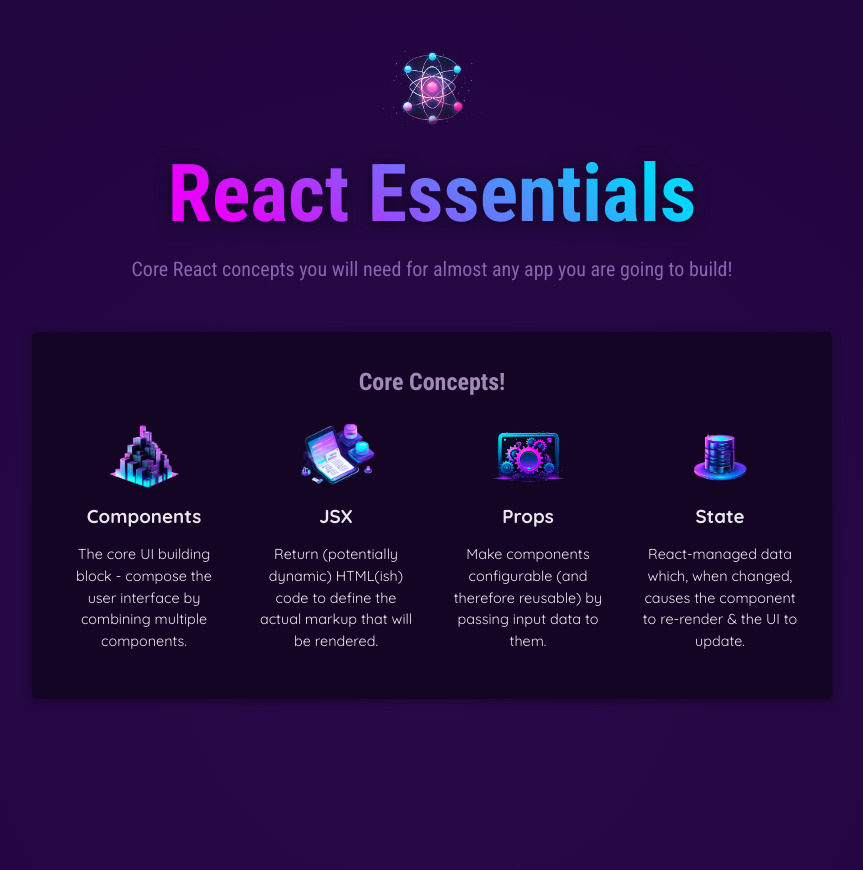
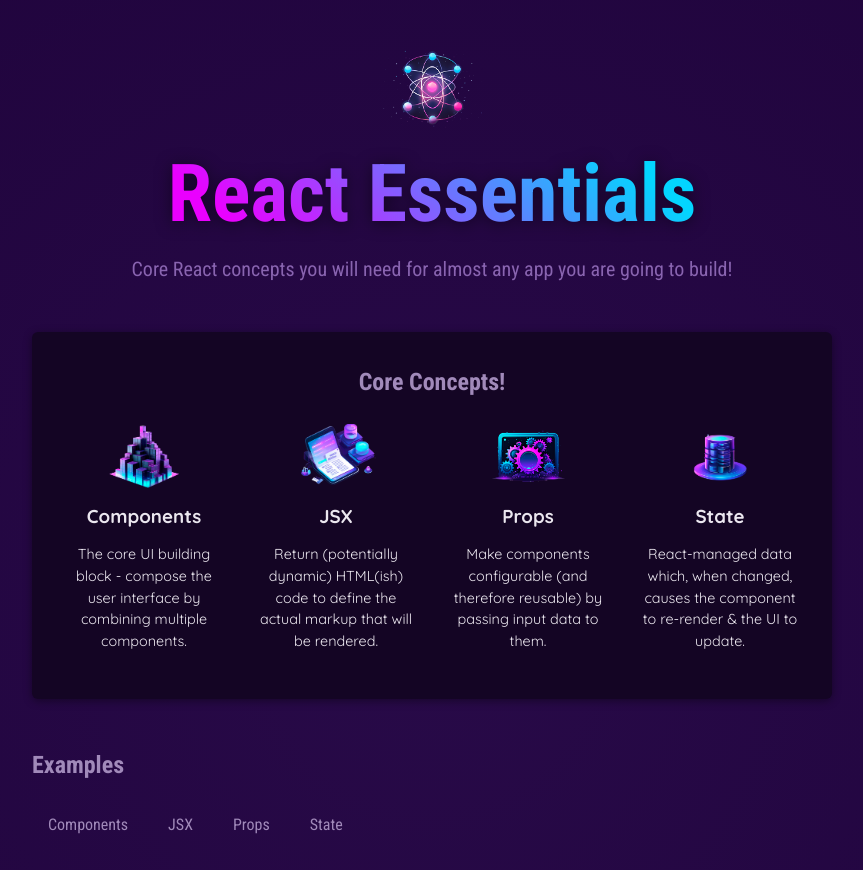
Before and after one commit to ssurajnayak/ReactJSProject_01, a React (Vite) app in the folder 01-starting-project/01-starting-project/: page / in a window 1280 px wide. Shown: the top 870 px of the page, without its empty margins (208-1071 px from the left). Built offline with nearby package versions, Linux system fonts and the light colour scheme.

Commit message:
Branch-01: Adding Examples Section

```diff
--- a/01-starting-project/01-starting-project/src/App.jsx
+++ b/01-starting-project/01-starting-project/src/App.jsx
@@ -1,6 +1,7 @@
-import Header from "./Components/Header";
+import Header from "./Components/Header/Header";
 import Coreconcepts from "./Components/CoreConcepts";
 import { CORE_CONCEPTS } from "./data";
+import Tabbutton from "./Components/TabButton";
 function App() {
   return (
     <div>
@@ -22,6 +23,15 @@
             />
           </ul>
         </section>
+        <section id="examples">
+          <h2>Examples</h2>
+          <menu>
+            <Tabbutton>Components</Tabbutton>
+            <Tabbutton>JSX</Tabbutton>
+            <Tabbutton>Props</Tabbutton>
+            <Tabbutton>State</Tabbutton>
+          </menu>
+        </section>
       </main>
     </div>
   );
--- /dev/null
+++ b/01-starting-project/01-starting-project/src/Components/Header/Header.css
@@ -0,0 +1,27 @@
+header {
+    text-align: center;
+    margin: 3rem 0;
+  }
+
+  header img {
+    height: 5rem;
+    width: 10rem;
+    object-fit: cover;
+  }
+
+  header h1 {
+    margin: 0;
+    font-family: "Roboto Condensed", sans-serif;
+    font-size: 5rem;
+    background: linear-gradient(40deg, #ea00ff, #ea00ff, #03d5ff, #03d5ff);
+    -webkit-background-clip: text;
+    -webkit-text-fill-color: transparent;
+    filter: drop-shadow(0 2px 8px rgba(0, 0, 0, 0.5));
+  }
+
+  header p {
+    margin: 0;
+    font-size: 1.25rem;
+    color: #8964b0;
+    font-family: "Roboto Condensed", sans-serif;
+  }
--- a/01-starting-project/01-starting-project/src/Components/Header.jsx
+++ b/01-starting-project/01-starting-project/src/Components/Header/Header.jsx
@@ -1,4 +1,6 @@
-import reactImg from '../assets/react-core-concepts.png';
+import reactImg from '../../assets/react-core-concepts.png';
+import "../Header/Header.css";
+
 const reactDescriptions=['Fundamental','Crucial','Core']
 function genRandomInt(max){
 return Math.floor(Math.random()* (max+1))
--- /dev/null
+++ b/01-starting-project/01-starting-project/src/Components/TabButton.jsx
@@ -0,0 +1,3 @@
+export default function Tabbutton({children}){
+    return <li><button>{children}</button></li>;
+}
--- a/01-starting-project/01-starting-project/src/index.css
+++ b/01-starting-project/01-starting-project/src/index.css
@@ -17,34 +17,6 @@
   -moz-osx-font-smoothing: grayscale;
   -webkit-text-size-adjust: 100%;
   min-height: 80rem;
-}
-
-header {
-  text-align: center;
-  margin: 3rem 0;
-}
-
-header img {
-  height: 5rem;
-  width: 10rem;
-  object-fit: cover;
-}
-
-header h1 {
-  margin: 0;
-  font-family: "Roboto Condensed", sans-serif;
-  font-size: 5rem;
-  background: linear-gradient(40deg, #ea00ff, #ea00ff, #03d5ff, #03d5ff);
-  -webkit-background-clip: text;
-  -webkit-text-fill-color: transparent;
-  filter: drop-shadow(0 2px 8px rgba(0, 0, 0, 0.5));
-}
-
-header p {
-  margin: 0;
-  font-size: 1.25rem;
-  color: #8964b0;
-  font-family: "Roboto Condensed", sans-serif;
 }
 
 main {
```
